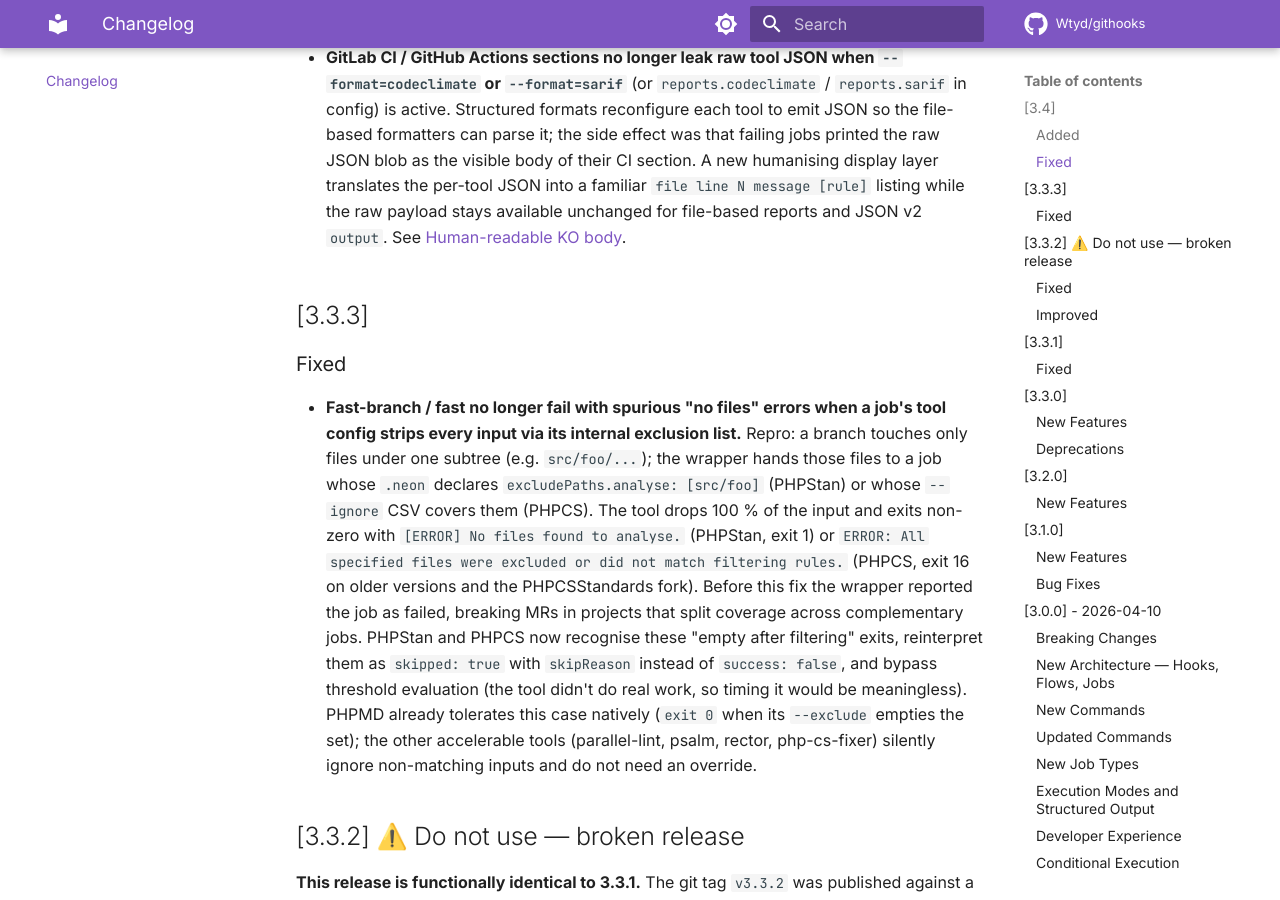
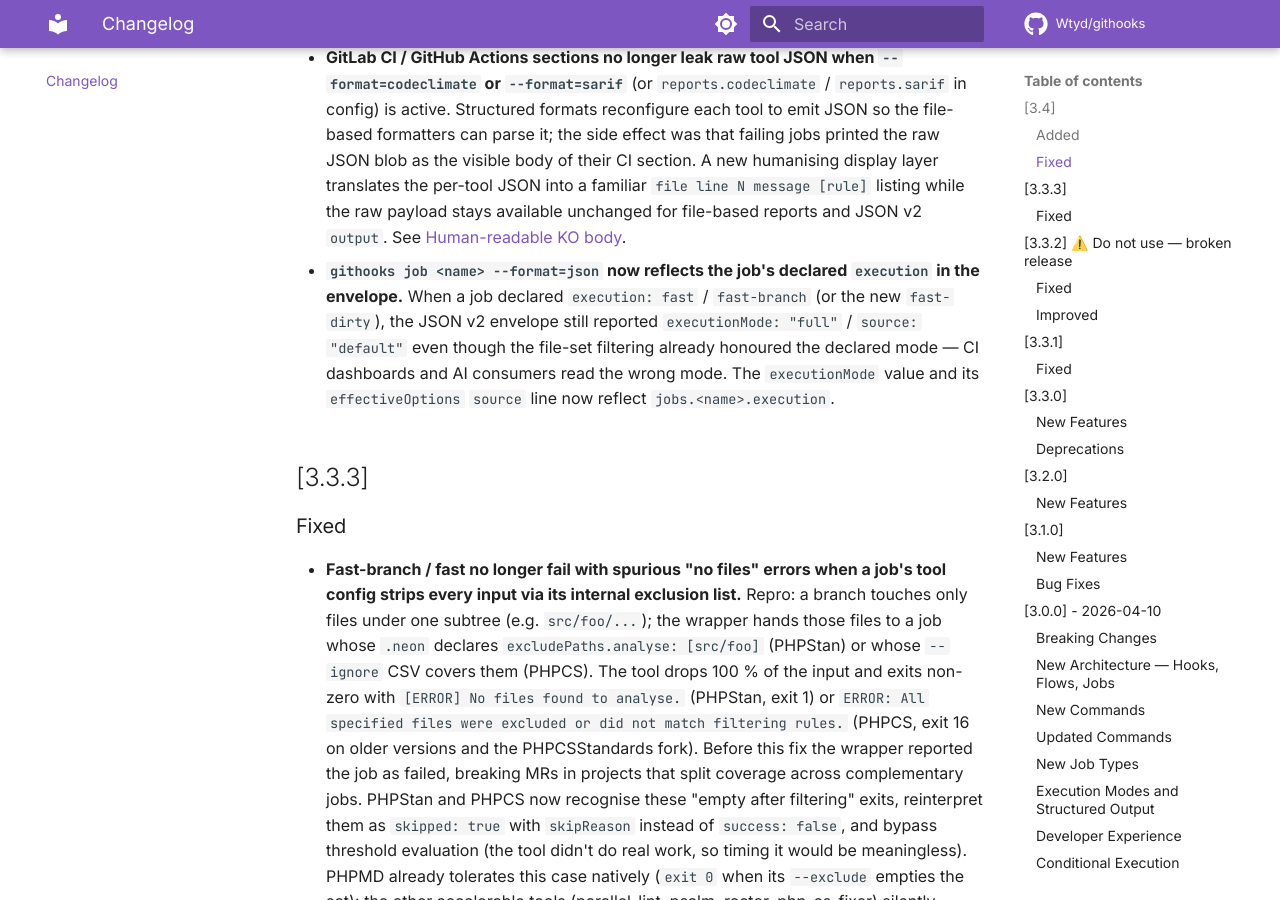
Before and after one commit to Wtyd/githooks, an MkDocs documentation site: the page built from docs/changelog.md, in a window 1280 px wide and 900 px high, scrolled down 2022 px. Built offline with MkDocs 1.6.1 and Material for MkDocs 9.7.7, drawn with Linux system fonts in a browser that asks for light colours; comment, search, counter and statistics services are not loaded.

Commit message:
docs(changelog): add `githooks job` execution-envelope fix to 3.4 Fixed
The json-v2 envelope fix (b14ea1f) corrected pre-3.4 functionality —
`githooks job <name> --format=json` reporting the wrong executionMode for a
job-level `execution` declaration — so it belongs in the 3.4 "Fixed" notes.
Add it to both docs/changelog.md ([3.4] Fixed) and the GitHub release notes
(CHANGELOG-3.4.0.md, Bug Fixes).

Co-Authored-By: Claude Opus 4.7 (1M context) <noreply@anthropic.com>

```diff
--- a/docs/changelog.md
+++ b/docs/changelog.md
@@ -40,6 +40,8 @@ All notable changes to this project are documented here.
 - **`executable-prefix`, `fast-branch-fallback` and `reports` now cascade per-key from `flows.options`** when a flow declares its own `options` block. When a flow declared its own `options` to override an unrelated key (e.g. `processes`), the three keys above were read block-level instead of per-key and silently dropped their global value. Now they inherit per-key like `fail-fast` / `processes` / `time-budget` / `memory-budget` / `allocator` / `stats` already did. See [Per-key cascade](configuration/options.md#per-key-cascade).
 
 - **GitLab CI / GitHub Actions sections no longer leak raw tool JSON when `--format=codeclimate` or `--format=sarif`** (or `reports.codeclimate` / `reports.sarif` in config) is active. Structured formats reconfigure each tool to emit JSON so the file-based formatters can parse it; the side effect was that failing jobs printed the raw JSON blob as the visible body of their CI section. A new humanising display layer translates the per-tool JSON into a familiar `file  line N  message  [rule]` listing while the raw payload stays available unchanged for file-based reports and JSON v2 `output`. See [Human-readable KO body](how-to/ci-cd.md#human-readable-ko-body-under-formatcodeclimate-formatsarif).
+
+- **`githooks job <name> --format=json` now reflects the job's declared `execution` in the envelope.** When a job declared `execution: fast` / `fast-branch` (or the new `fast-dirty`), the JSON v2 envelope still reported `executionMode: "full"` / `source: "default"` even though the file-set filtering already honoured the declared mode — CI dashboards and AI consumers read the wrong mode. The `executionMode` value and its `effectiveOptions` `source` line now reflect `jobs.<name>.execution`.
 
 ## [3.3.3]
 
```
